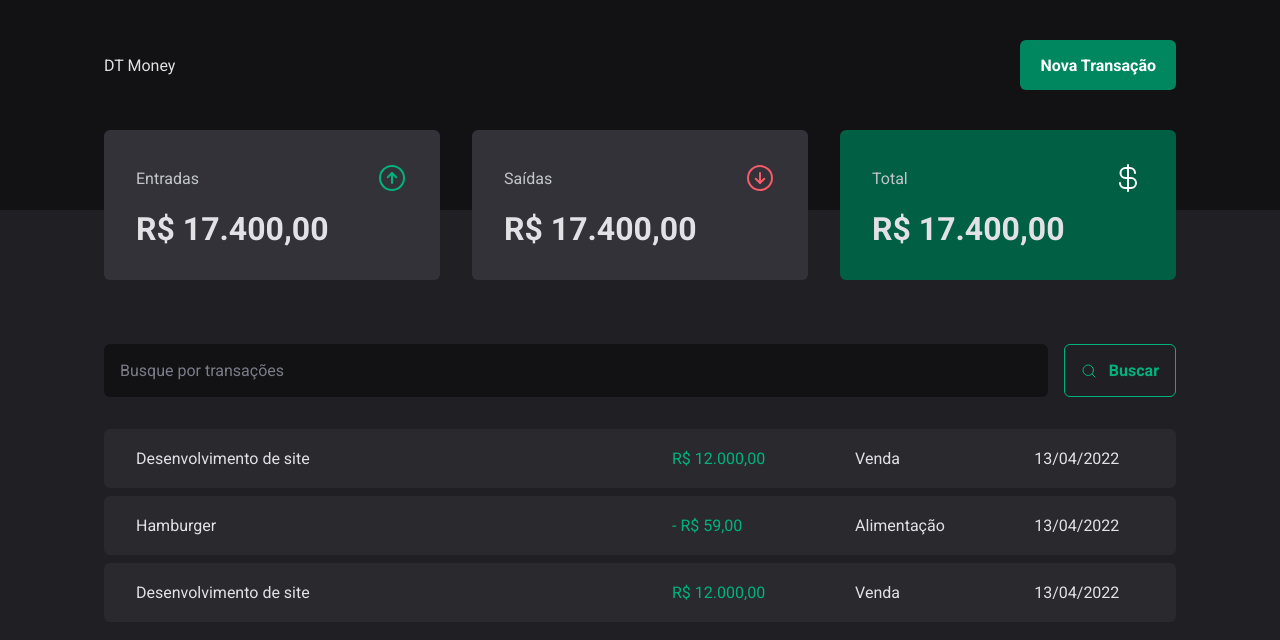
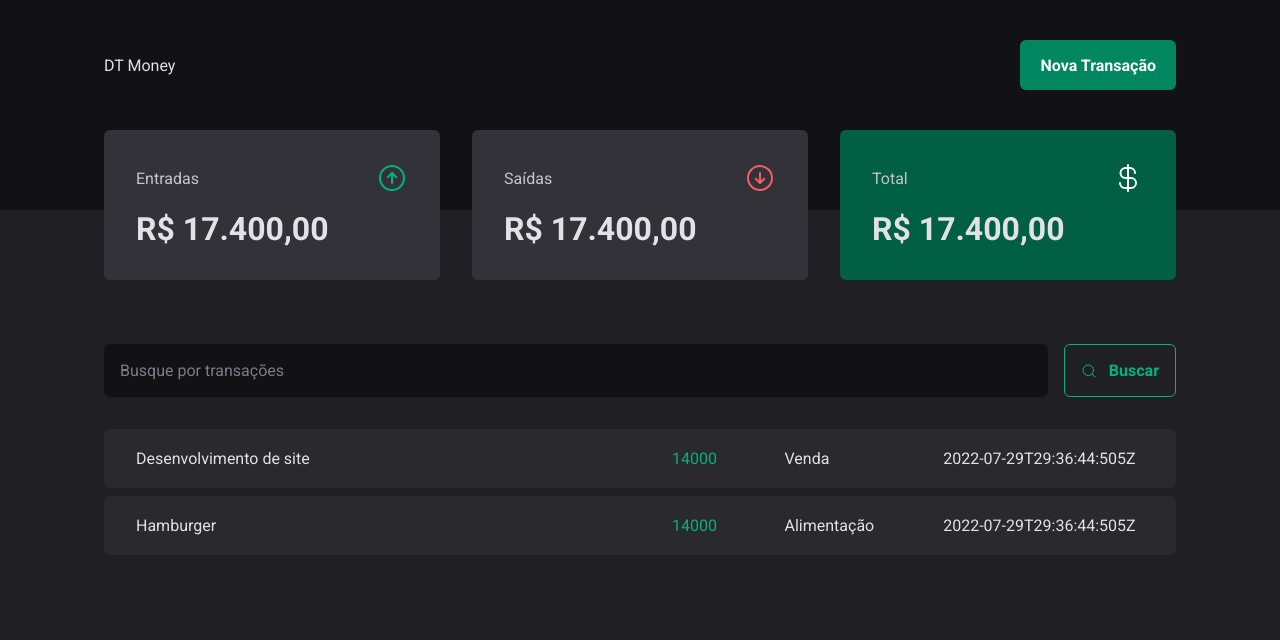
Before and after one commit to ciceroff/dt-money, a React (Vite) app: page / in a window 1280 px wide. Shown: the top 640 px of the page. Built offline with nearby package versions, Linux system fonts and the light colour scheme; data requests are answered from the project's data file.

Commit message:
♻️ add server json and use its data integrated to transactions component

```diff
--- a/package.json
+++ b/package.json
@@ -5,6 +5,7 @@
   "type": "module",
   "scripts": {
     "dev": "vite",
+    "dev:server": "json-server server.json -p 3333 -w -d 500",
     "build": "tsc && vite build",
     "lint": "eslint src --ext ts,tsx --report-unused-disable-directives --max-warnings 0",
     "preview": "vite preview"
@@ -27,6 +28,7 @@
     "eslint": "^8.38.0",
     "eslint-plugin-react-hooks": "^4.6.0",
     "eslint-plugin-react-refresh": "^0.3.4",
+    "json-server": "^0.17.3",
     "typescript": "^5.0.2",
     "vite": "^4.3.2"
   }
--- /dev/null
+++ b/server.json
@@ -0,0 +1,20 @@
+{
+  "transactions": [
+    {
+      "id": 1,
+      "description": "Desenvolvimento de site",
+      "type": "income",
+      "category": "Venda",
+      "price": 14000,
+      "createdAt": "2022-07-29T29:36:44:505Z"
+    },
+    {
+      "id": 2,
+      "description": "Hamburger",
+      "type": "income",
+      "category": "Alimentação",
+      "price": 14000,
+      "createdAt": "2022-07-29T29:36:44:505Z"
+    }
+  ]
+}
--- a/src/pages/Transactions/index.tsx
+++ b/src/pages/Transactions/index.tsx
@@ -1,3 +1,4 @@
+import { useEffect, useState } from 'react'
 import { Header } from '../../components/Header'
 import { Summary } from '../../components/Summary'
 import { SearchForm } from './components/SearchForm'
@@ -7,7 +8,29 @@
   TransactionsTable,
 } from './styles'
 
+interface Transaction {
+  id: number
+  description: string
+  type: 'income' | 'outcome'
+  price: number
+  category: string
+  createdAt: string
+}
+
 export function Transactions() {
+  const [transactions, setTransactions] = useState<Transaction[]>([])
+  async function loadTransaction() {
+    const response = await fetch('http://localhost:3333/transactions')
+
+    const data = await response.json()
+
+    setTransactions(data)
+  }
+
+  useEffect(() => {
+    loadTransaction()
+  }, [])
+
   return (
     <div>
       <Header />
@@ -17,30 +40,20 @@
         <SearchForm />
         <TransactionsTable>
           <tbody>
-            <tr>
-              <td width="50%">Desenvolvimento de site</td>
-              <td>
-                <PriceHighLight variant="income">R$ 12.000,00</PriceHighLight>
-              </td>
-              <td>Venda</td>
-              <td>13/04/2022</td>
-            </tr>
-            <tr>
-              <td width="50%">Hamburger</td>
-              <td>
-                <PriceHighLight variant="income">- R$ 59,00</PriceHighLight>
-              </td>
-              <td>Alimentação</td>
-              <td>13/04/2022</td>
-            </tr>
-            <tr>
-              <td width="50%">Desenvolvimento de site</td>
-              <td>
-                <PriceHighLight variant="income">R$ 12.000,00</PriceHighLight>
-              </td>
-              <td>Venda</td>
-              <td>13/04/2022</td>
-            </tr>
+            {transactions.map((transaction) => {
+              return (
+                <tr key={transaction.id}>
+                  <td width="50%">{transaction.description}</td>
+                  <td>
+                    <PriceHighLight variant={transaction.type}>
+                      {transaction.price}
+                    </PriceHighLight>
+                  </td>
+                  <td>{transaction.category}</td>
+                  <td>{transaction.createdAt}</td>
+                </tr>
+              )
+            })}
           </tbody>
         </TransactionsTable>
       </TransactionsContainer>
```
Also changed, not shown: 1 other file (tests, documents, lock files or other folders).
